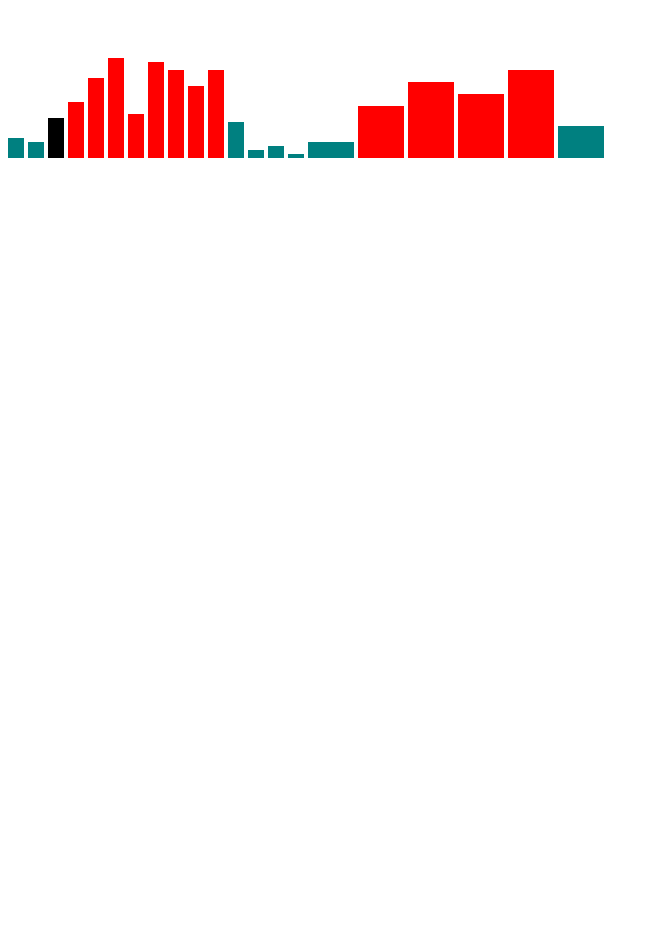
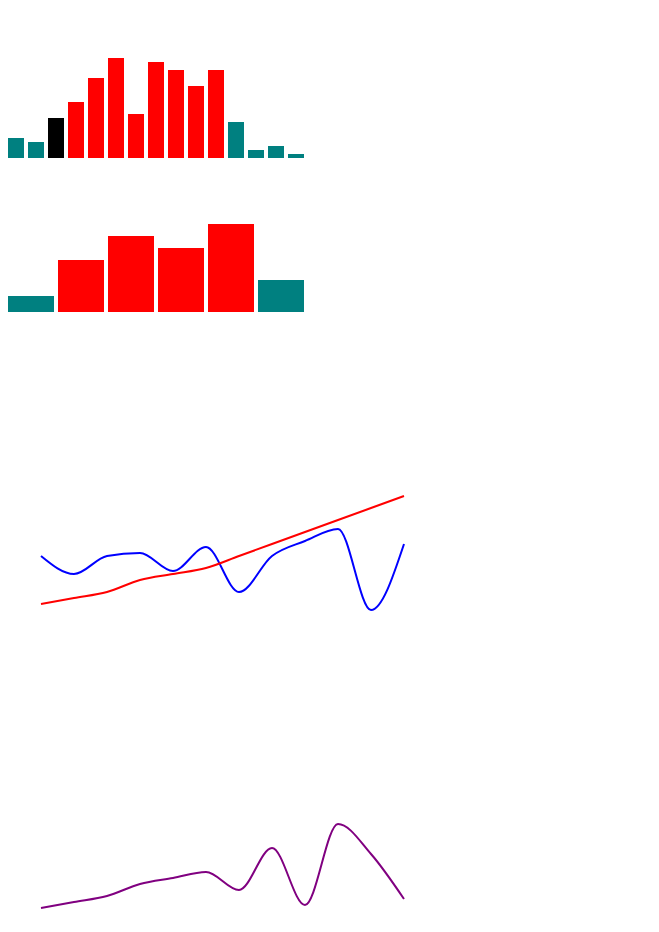
Before and after one commit to davidgailey/responsive-d3, a plain HTML site: page index.html in a window 1280 px wide. Shown: the whole page, without its empty margins (0-659 px from the left). Before the commit the page ends 800 px from the top, so only its background shows below. Drawn offline with nearby package versions, Linux system fonts and the light colour scheme.

Commit message:
add line chart object and several examples

```diff
--- a/index.html
+++ b/index.html
@@ -16,6 +16,11 @@
 
 	<script type="text/javascript">
 
+		/*
+		  /_ __,   ,_      __   /_  __,   ,_  -/-
+		_/_)(_/(__/ (_   _(_,__/ (_(_/(__/ (__/_
+		*/
+
 		var barChart = {
 			w: 300,
 			h: 150,
@@ -24,9 +29,13 @@
 			dataset: [5,4,10,14,20,25,11,24,22,18,22,9,2,3,1],
 			createSVG: function(){
 				// create svg via d3 and set width and height
-				this.svg = d3.select("body").append("svg")
-					.attr("height", barChart.h)
-					.attr("width", barChart.w);
+				this.svg = d3.select("body")
+					.append("svg")
+						.attr("height", barChart.h)
+						.attr("width", barChart.w);
+
+				// line break after every svg
+				d3.select("body").append("br")
 
 				// return this object for chainability
 				return this;
@@ -38,7 +47,7 @@
 				if(typeof data === "undefined"){data = this.dataset;}
 
 				// create rect placeholders and loop through data
-				closure.svg.selectAll("rect")
+				this.svg.selectAll("rect")
 				.data(data)
 				.enter()
 
@@ -62,15 +71,111 @@
 			}
 		};
 
-		// render a bar chart with it's own dataset
+		// render a bar chart with default dataset
 		barChart.createSVG().renderData();
 
 		// render a bar chart with custom dataset
 		barChart.createSVG().renderData([4,13,19,16,22,8]);
 
 
+		/*
+		   _
+		  //  .  ,__,   _      __   /_  __,   ,_  -/-
+		_(/__/__/ / (__(/_   _(_,__/ (_(_/(__/ (__/_
+
+		*/
+
+		var lineChart = {
+			w: 400,
+			h: 300,
+			svg: "",
+			padding: 4,
+			dataset: [
+				{"month":1, "winPercentage":20},
+				{"month":2, "winPercentage":14},
+				{"month":3, "winPercentage":20},
+				{"month":4, "winPercentage":21},
+				{"month":5, "winPercentage":15},
+				{"month":6, "winPercentage":23},
+				{"month":7, "winPercentage":8},
+				{"month":8, "winPercentage":20},
+				{"month":9, "winPercentage":25},
+				{"month":10, "winPercentage":29},
+				{"month":11, "winPercentage":2},
+				{"month":12, "winPercentage":24},
+			],
+			createSVG: function(){
+				// create svg via d3 and set width and height
+				this.svg = d3.select("body")
+					.append("svg")
+						.attr("height", lineChart.h)
+						.attr("width", lineChart.w);
+
+				// line break after every svg
+				d3.select("body").append("br")
+
+				// return this object for chainability
+				return this;
+			},
+
+			createLine: d3.line()
+							.x(function(d){return d.month*33;})
+							.y(function(d){return lineChart.h-(d.winPercentage*3);})
+							.curve(d3.curveMonotoneX),  //d3 returns type function
+
+			renderData: function(data,color){
+				var closure = this;
+
+				// use internal dataset if data parameter is not defined
+				if(typeof data === "undefined"){data = this.dataset;}
+
+				if(typeof color === "undefined"){color = "blue";}
+
+				closure.svg.append("path")
+					.attr("d",this.createLine(data))
+					.attr("stroke",color)
+					.attr("stroke-width",2)
+					.attr("fill","none");
+
+				// return this object for chainability
+				return this;
+			}
+		}
+
+		// render a line chart with default dataset,then add second custom line
+		lineChart.createSVG()
+			.renderData()
+			.renderData([
+				{"month":1, "winPercentage":4},
+				{"month":2, "winPercentage":6},
+				{"month":3, "winPercentage":8},
+				{"month":4, "winPercentage":12},
+				{"month":5, "winPercentage":14},
+				{"month":6, "winPercentage":16},
+				{"month":7, "winPercentage":20},
+				{"month":8, "winPercentage":24},
+				{"month":9, "winPercentage":28},
+				{"month":10, "winPercentage":32},
+				{"month":11, "winPercentage":36},
+				{"month":12, "winPercentage":40}
+			],"red");
 
 
+		// render a line chart with custom dataset
+		lineChart.createSVG().renderData([
+				{"month":1, "winPercentage":4},
+				{"month":2, "winPercentage":6},
+				{"month":3, "winPercentage":8},
+				{"month":4, "winPercentage":12},
+				{"month":5, "winPercentage":14},
+				{"month":6, "winPercentage":16},
+				{"month":7, "winPercentage":10},
+				{"month":8, "winPercentage":24},
+				{"month":9, "winPercentage":5},
+				{"month":10, "winPercentage":32},
+				{"month":11, "winPercentage":22},
+				{"month":12, "winPercentage":7}
+			],"purple");
 
 	</script>
 </body>
```
